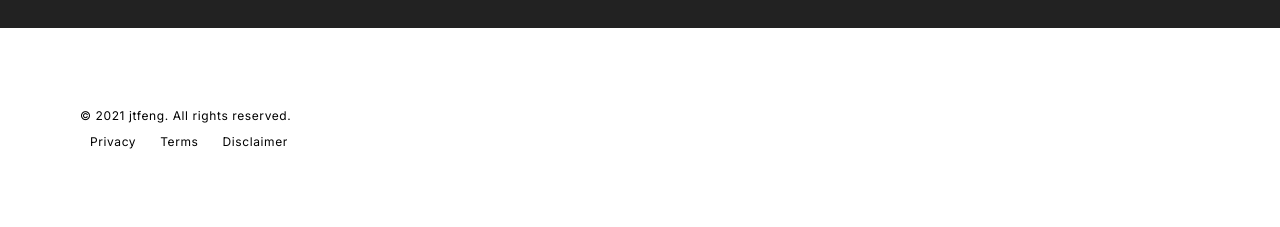
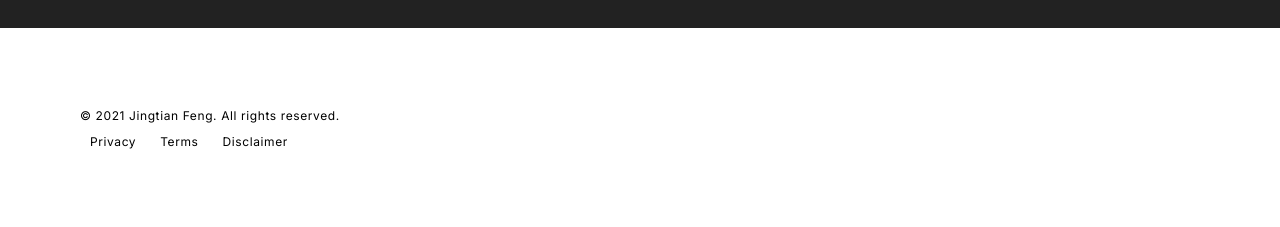
Before and after one commit to jingtianfeng/jekywind, a Jekyll site: the page built from index.html, in a window 1280 px wide. Shown: the part 1262-1489 px from the top of the page. Built offline with Jekyll 4.4.1, drawn with Linux system fonts in a browser that asks for light colours.

Commit message:
Change author to Jingtian Feng

```diff
--- a/_config.yml
+++ b/_config.yml
@@ -21,7 +21,7 @@ description: Template for Jekyll + Tailwind CSS
 url: https://jingtianfeng.github.io/jekywind
 logo: /assets/img/logo.png
 
-author: jtfeng
+author: Jingtian Feng
 social:
   name: jtfeng
   links:
```
